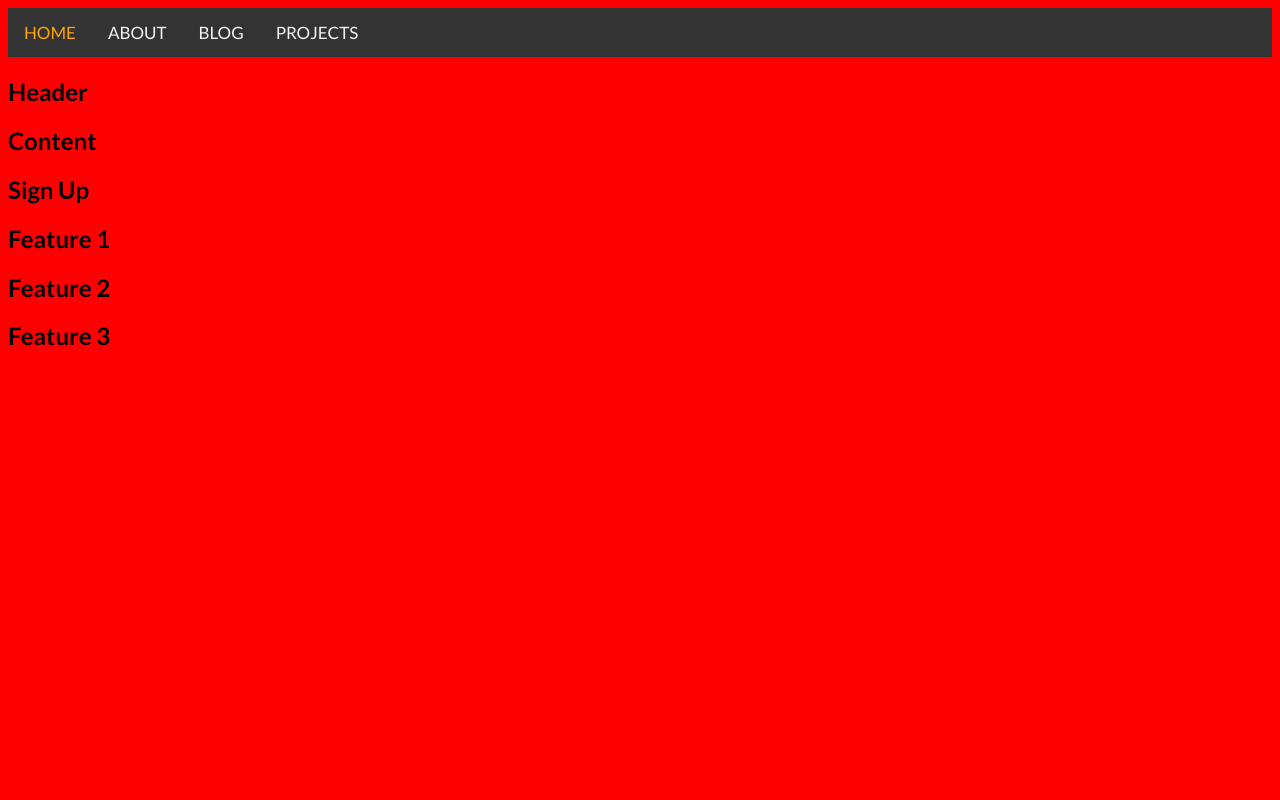
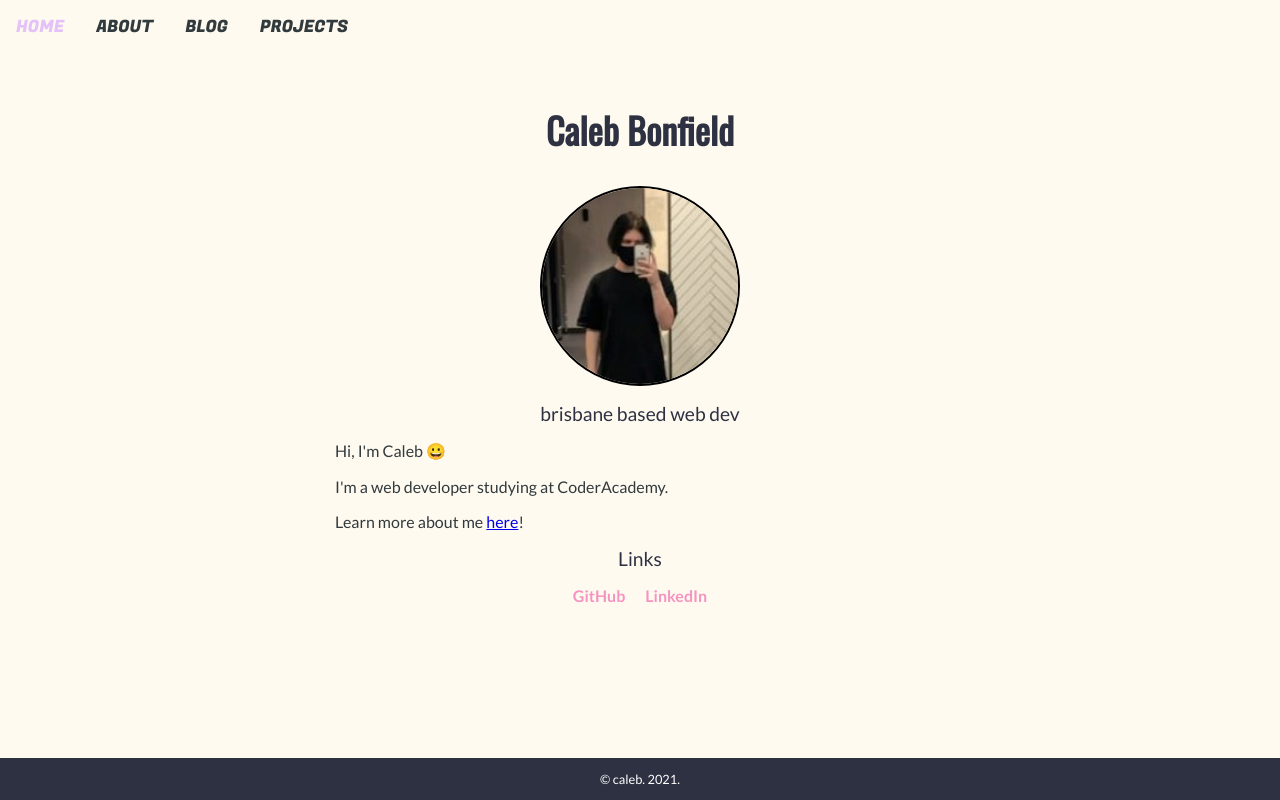
Before and after one commit to Antifact/t1a2, a plain HTML site: page index.html in a window 1280 px wide. Drawn offline with nearby package versions, Linux system fonts and the light colour scheme.

Commit message:
finished homepage. images added and styling updated

```diff
--- a/css/style.css
+++ b/css/style.css
@@ -1,13 +1,35 @@
 @import url('https://fonts.googleapis.com/css2?family=Fugaz+One&display=swap');
 @import url('https://fonts.googleapis.com/css2?family=Lato:wght@400;700&display=swap');
+@import url('https://fonts.googleapis.com/css2?family=Oswald&display=swap');
+
+*, *:before, *:after {
+    box-sizing: border-box;
+}
 
 body {
-    font-family: 'Lato', Arial, Helvetica, sans-serif
+    margin: 0;
+    padding: 0;
+    box-sizing: border-box;
+    height:100%;
+    width:100%;
+    font-family: 'Lato', Arial, Helvetica, sans-serif;
+    background-color: #fffaf0;
+    color: #313A3D;
 }
+
+/*
+    Styling for mobile navigation bar. The following styling
+    displays a hamburger icon for accessibility for mobile users.
+    If the display is wider than 480px, it will remove the hamburger
+    and display a regular navigation bar.
+
+    The majority of the styling was authored by W3Schools.com
+    Source: https://www.w3schools.com/howto/howto_js_topnav_responsive.asp
+*/
 
 .navbar {
     overflow: hidden;
-    background-color: #333;
+    background-color: #2D3142;
 }
 
 .navbar ul {
@@ -22,15 +44,14 @@ body {
     text-align: center;
     padding: 14px 16px;
     text-decoration: none;
-    font-size: 17px
-}
-
-.navbar a:hover {
-    color: red;
+    font-size: 17px;
+    font-family: 'Fugaz One', Arial, Helvetica, sans-serif;
 }
 
 .navbar a.active {
-    color: orange;
+    /* color: #dddafa; */
+    /* color: #f694c1; */
+    color: #a9def9;
 }
 
 .navbar li:not(:first-child) {
@@ -42,23 +63,34 @@ body {
     display: block;
 }
 
-.navbar.responsive {
+.navbar.mobile {
     position: relative;
 }
 
-.navbar.responsive .icon {
+.navbar.mobile .icon {
     position: absolute;
     right: 0;
     top: 0;
 }
 
-.navbar.responsive a {
+.navbar.mobile a, .navbar.mobile li {
     float: none;
     display: block;
     text-align: left;
 }
 
+/* Media query for screens that are larger than mobile, make the background disappear */
+
 @media only screen and (min-width: 481px) {
+
+    .navbar {
+        background: none;
+    }
+
+    .navbar a {
+        color: #313A3D
+    }
+
     .navbar .icon {
         display: none;
     }
@@ -68,16 +100,93 @@ body {
     }
 }
 
+article {
+    display: block;
+    margin: auto;
+    padding: 20px;
+    max-width: 650px;
+}
+
+
+header {
+    font-family: 'Oswald', Arial, Helvetica, sans-serif;
+    font-size: 1.5rem;
+    color: #2D3142;
+    display: flex;
+    justify-content: center;
+}
+
+.profile {
+    position: relative;
+    overflow: hidden;
+    width: 200px;
+    height: 200px;
+    border-radius: 100px;
+    padding: 0;
+    box-sizing: border-box;
+    margin-left: calc(50% - 100px);
+    border: solid 2px black;
+}
+
+.profile > img {
+    width: 100%;
+    margin: 0 !important;
+    padding: 0 !important;
+    position: absolute;
+    top: -45px;
+}
+
+main h2 {
+    font-size: 1.2rem;
+    font-weight: 400;
+    color: #2D3142;
+    display: flex;
+    justify-content: center;
+}
+
+main ul {
+    list-style: none;
+    display: flex;
+    font-size: 1em;
+    margin: 0;
+    padding: 0;
+    justify-content: center;
+}
+
+
+main li {
+    display: inline;
+    padding: 0 10px;
+}
+
+main li a {
+    text-decoration: none;
+    font-weight: 600;
+    color: #F694C1;
+}
+
+
+footer {
+    font-size: .8rem;
+    position: fixed;
+    left: 0;
+    bottom: 0;
+    width: 100%;
+    background-color: #2D3142;
+    color: white;
+    text-align: center;
+}
+
 /* Tablet */
 @media only screen and (min-width: 481px) and (max-width: 960px) {
-    body {
-        background-color: blue;
-    }
+
 }
 
 /* Desktop */
 @media only screen and (min-width: 961px) {
-    body {
-        background-color: red;
+
+
+    .navbar a:hover {
+        color: #E4C1F9;
     }
 }
--- a/index.html
+++ b/index.html
@@ -12,7 +12,6 @@
 </head>
 <body>
 
-    <article>
         <nav class="navbar" id="responsiveNav">
             <ul>
                 <li><a href="#" class="active">HOME</a></li>
@@ -23,35 +22,48 @@
             </ul>
         </nav>
 
+        <article>
+
         <header>
-            <h2>Header</h2>
+            <h1>Caleb Bonfield</h1>
         </header>
 
+        <div class="profile">
+        <img src="./img/caleb-profile1.jpg" alt="photo of me"/>
+        </div>
+
         <main>
-           <h2>Content</h2>
+           <h2>brisbane based web dev</h2>
+
+           <p>Hi, I'm Caleb &#128512;</p>
+
+           <p>I'm a web developer studying at CoderAcademy.</p>
+
+           <p>Learn more about me <a href="about.html">here</a>!</p>
+
+           <h2>Links</h2>
+           <ul>
+               <li><a href="https://github.com/Antifact/">GitHub</a></li>
+               <li><a href="https://www.linkedin.com/in/caleb-bonfield-b74035162/">LinkedIn</a></li>
+           </ul>
+
         </main>
 
-        <section id="signup">
-            <h2>Sign Up</h2>
-        </section>
-        <section id="feature1" class="feature">
-            <h2>Feature 1</h2>
-        </section>
-        <section id="feature2" class="feature">
-            <h2>Feature 2</h2>
-        </section>
-        <section id="feature3" class="feature">
-            <h2>Feature 3</h2>
-        </section>
+
+        <footer>
+            <p>&copy; caleb. 2021.</p>
+        </footer>
 
     </article>
 
 
+
+    <!-- Functionality for the hamburger icon to expand the navigation menu for mobile users. -->
     <script>
         function openNav() {
             var x = document.getElementById("responsiveNav");
             if (x.className === "navbar") {
-                x.className += " responsive";
+                x.className += " mobile";
                 } else {
                     x.className = "navbar";
                 }
```
Also changed, not shown: code.jfif (added), img/caleb-profile.jpg (added), img/caleb-profile1.jpg (added), img/caleb-profile2.jpg (added), img/code.jpg (added), 1 other file.
